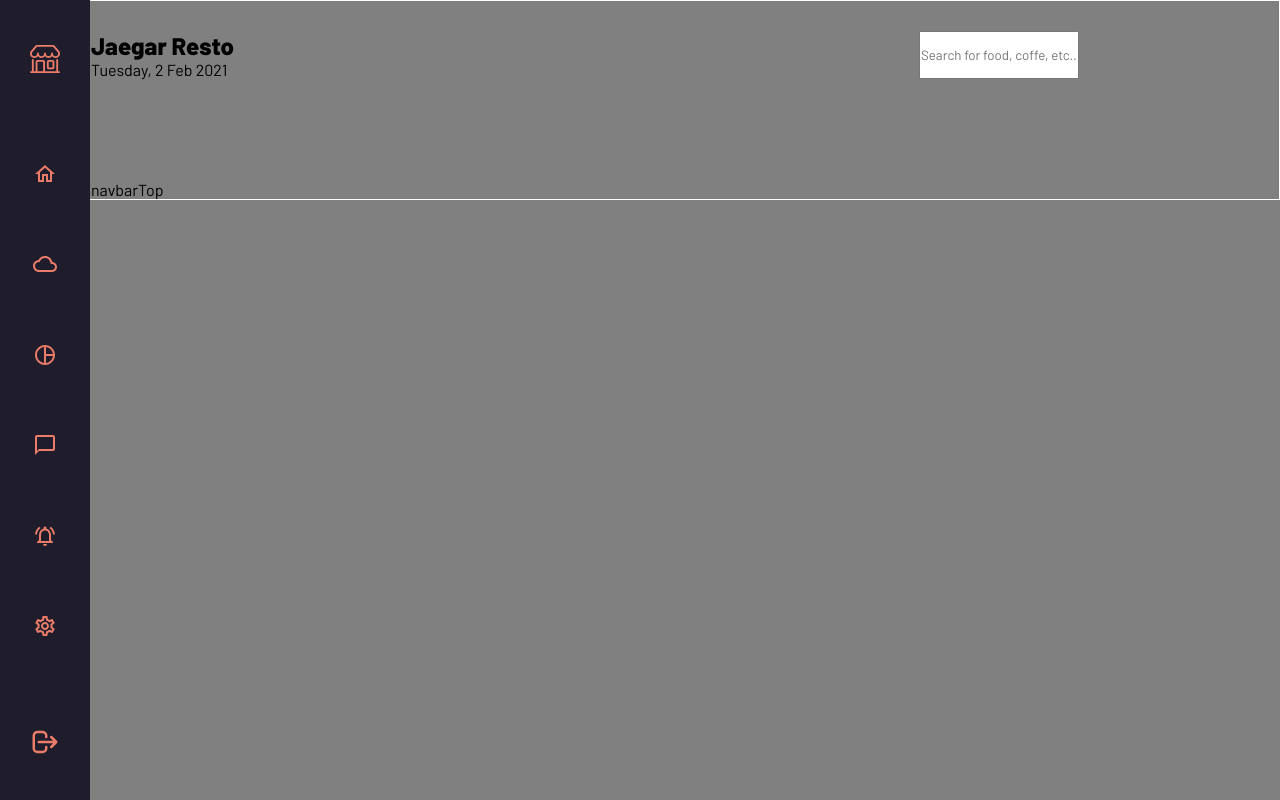
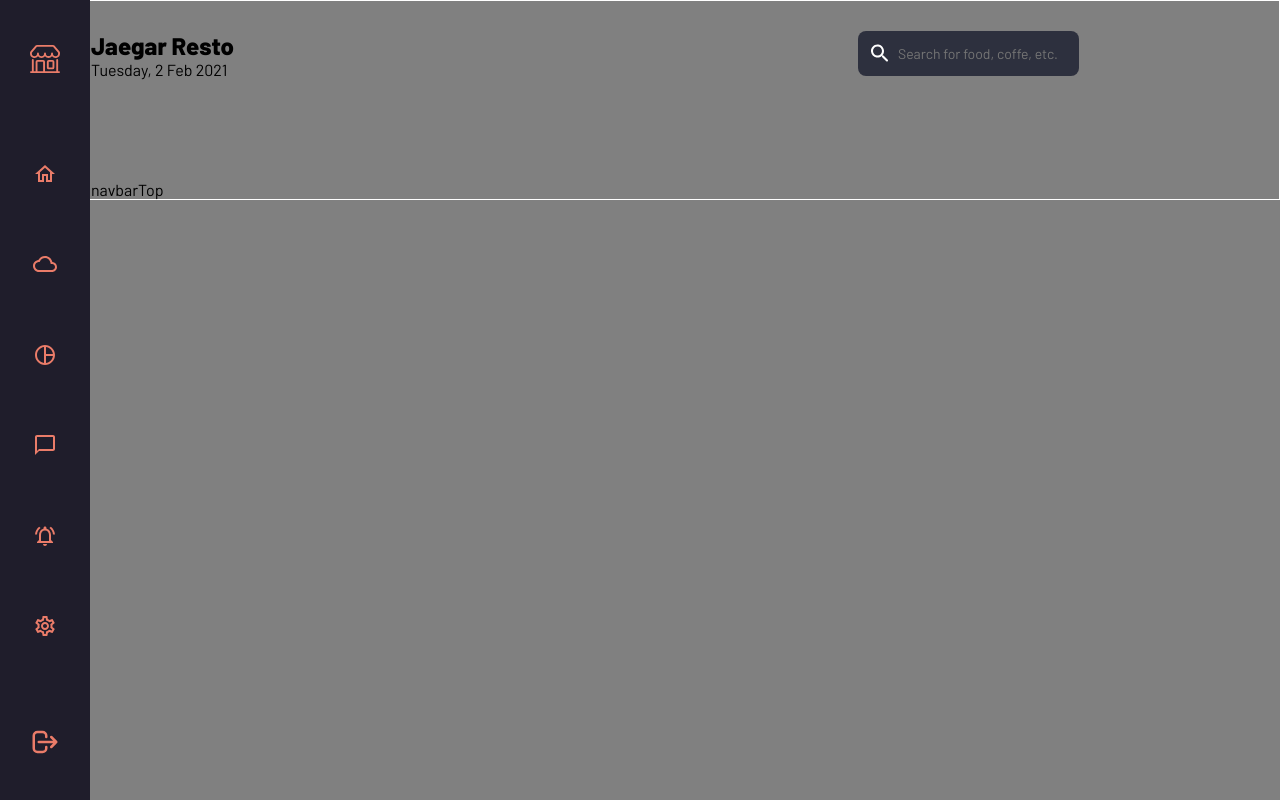
Before and after one commit to turgunov24/repoOne, a React (Create React App) app: page / in a window 1280 px wide. Built offline with nearby package versions, Linux system fonts and the light colour scheme.

Commit message:
four edit

```diff
--- a/src/components/navbarTop/main/navbarTop.jsx
+++ b/src/components/navbarTop/main/navbarTop.jsx
@@ -1,5 +1,6 @@
-import React from 'react';
-import "./style.css"
+import React from "react";
+import "./style.css";
+import SearchRoundedIcon from '@mui/icons-material/SearchRounded';
 
 export const NavbarTop = () => {
   return (
@@ -10,12 +11,12 @@ export const NavbarTop = () => {
             <h2>Jaegar Resto</h2>
             <p>Tuesday, 2 Feb 2021</p>
           </div>
-                    <input type="text" placeholder='Search for food, coffe, etc..' />
+          <label>
+            <span><SearchRoundedIcon/></span>
+            <input type="text" placeholder="Search for food, coffe, etc.." />
+          </label>
         </div>
-                <div className="tableDiv">
-                navbarTop
-
-                </div>
+        <div className="tableDiv">navbarTop</div>
       </div>
     </>
   );
--- a/src/components/navbarTop/main/style.css
+++ b/src/components/navbarTop/main/style.css
@@ -20,3 +20,24 @@
     justify-content: space-between;
 
 }
+.searchDiv label{
+    width: max-content;
+    position: relative;
+}
+.searchDiv label span{
+    position: absolute;
+    top: 50%;
+    transform: translateY(-50%);
+    left: 10px;
+    color: white;
+}
+.searchDiv label input{
+    padding: 14px 20px;
+    padding-left: 40px;
+    background-color: #2D303E;
+    border-radius: 8px;
+    border: none;
+    outline: none;
+    color: #ABBBC2;
+    font-size: 14px;
+}
```
Lines whose indentation alone changed are shown as unchanged.
